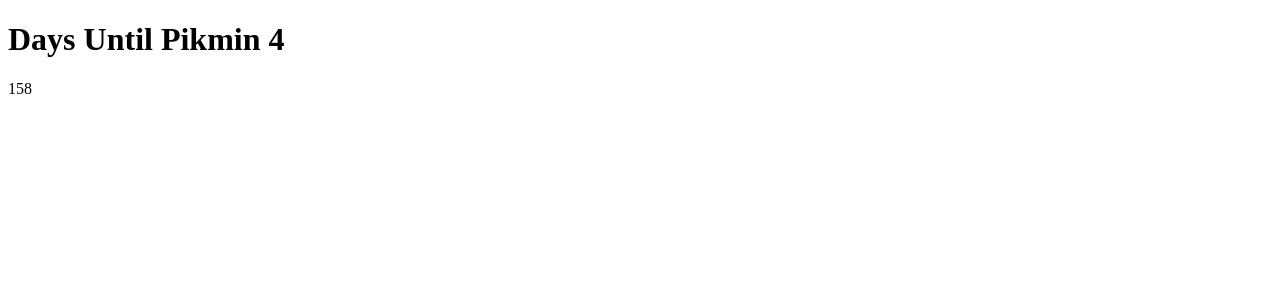
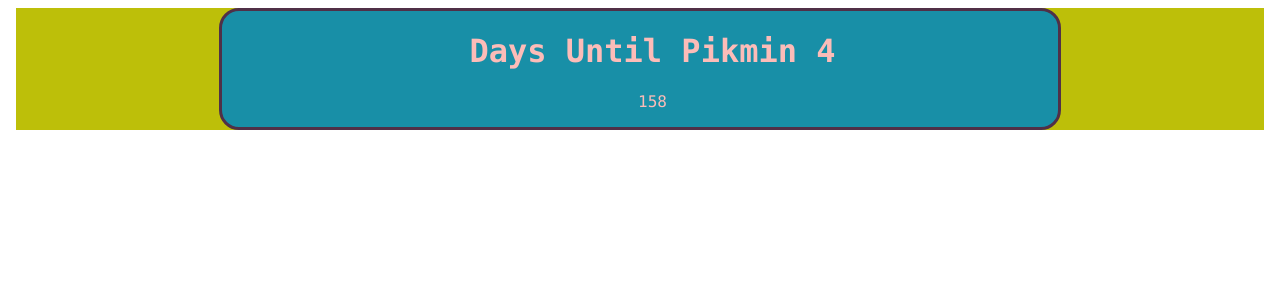
Before and after one commit to JohnK-mi/howmanydaysuntilpikmin4, a SvelteKit app: page / in a window 1280 px wide. Shown: the top 300 px of the page. Built offline with nearby package versions, Linux system fonts and the light colour scheme.

Commit message:
sass support and basic color palette added

```diff
--- a/package.json
+++ b/package.json
@@ -10,7 +10,9 @@
 	"devDependencies": {
 		"@sveltejs/adapter-auto": "^2.0.0",
 		"@sveltejs/kit": "^1.5.0",
+		"sass": "^1.58.0",
 		"svelte": "^3.54.0",
+		"svelte-preprocess": "^5.0.1",
 		"vite": "^4.0.0"
 	},
 	"type": "module"
--- /dev/null
+++ b/src/lib/global.scss
@@ -0,0 +1,24 @@
+$primary-color: #bdbf09;
+$secondary-color: #188fa7;
+$primary-accent: #503047;
+//$primary-accent: #a31621;
+$secondary-accent: #d5dcf9;
+$tertiary-accent: #fcbcb8;
+
+body {
+    background-color: $primary-color;
+    color: $tertiary-accent;
+    font-family: 'Lucida Console',monospace;
+}
+
+.pokobox {
+    width: 65%;
+    margin:auto;
+    border-radius: 20px 20px 20px 20px;
+    border-width: 2%;
+    border-color: $primary-accent;
+    border-style: solid;
+    background-color: $secondary-color;
+    padding: 0% 0% 0% 2%;
+    text-align: center;
+}
--- a/src/routes/+page.svelte
+++ b/src/routes/+page.svelte
@@ -9,10 +9,21 @@
     console.log(currentDate);
     console.log(releaseDate);
 </script>
+<html lang="en">
+    <body>
+        <div class="pokobox">
+            <h1>Days Until Pikmin 4</h1>
+            <p>{Math.round(numDaysLeft)}</p>
+        </div>
 
-<h1>Days Until Pikmin 4</h1>
-<p>{Math.round(numDaysLeft)}</p>
+    </body>
+</html>
+
+
 <!-- <p>That's around ~{Math.round(numHoursLeft)} Hours</p>
 <p>Or ~{Math.round(numMinutesLeft)} Minutes</p>
 <p>Or ~{Math.round(numSecondsLeft)} Seconds</p>
 <p>Or exactly {numMillisecondsLeft} Milliseconds</p> -->
+<style lang="scss">
+
+</style>
--- a/svelte.config.js
+++ b/svelte.config.js
@@ -1,7 +1,13 @@
 import adapter from '@sveltejs/adapter-auto';
+import preprocess from 'svelte-preprocess';
 
 /** @type {import('@sveltejs/kit').Config} */
 const config = {
+	preprocess: preprocess({
+		scss: {
+			prependData: `@import 'src/lib/global.scss';`
+		}
+	}),
 	kit: {
 		adapter: adapter()
 	}
```
Also changed, not shown: 1 other file (tests, documents, lock files or other folders).
